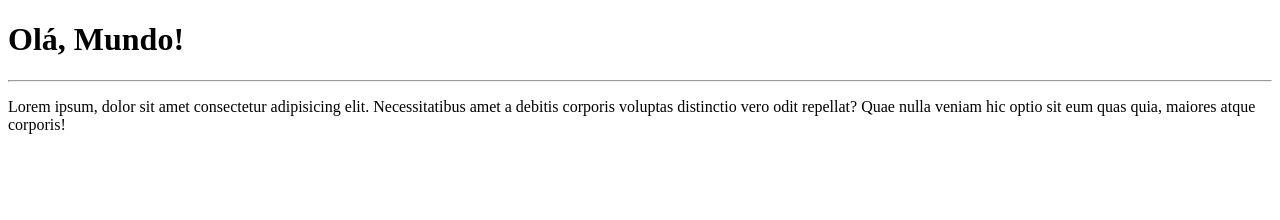
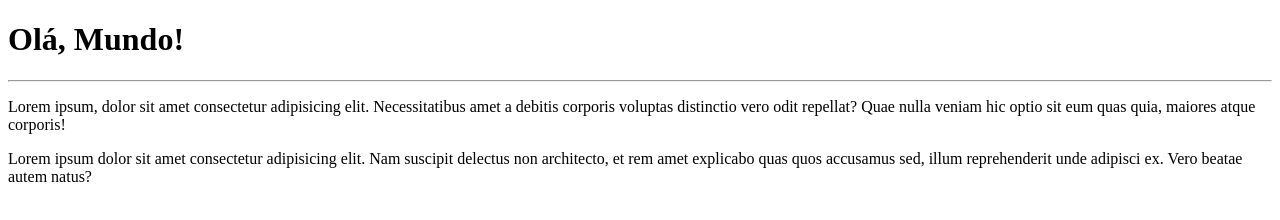
Before and after one commit to alissonjns/Ola-mundo, a plain HTML site: page site-exemplo/index.html in a window 1280 px wide. Drawn offline with Linux system fonts and the light colour scheme.

Commit message:
adicionei um paragrafo

```diff
--- a/site-exemplo/index.html
+++ b/site-exemplo/index.html
@@ -10,5 +10,6 @@
     <h1> Olá, Mundo! </h1>
     <hr>
     <p> Lorem ipsum, dolor sit amet consectetur adipisicing elit. Necessitatibus amet a debitis corporis voluptas distinctio vero odit repellat? Quae nulla veniam hic optio sit eum quas quia, maiores atque corporis!</p>
+    <p>Lorem ipsum dolor sit amet consectetur adipisicing elit. Nam suscipit delectus non architecto, et rem amet explicabo quas quos accusamus sed, illum reprehenderit unde adipisci ex. Vero beatae autem natus?</p>
 </body>
 </html>
```
